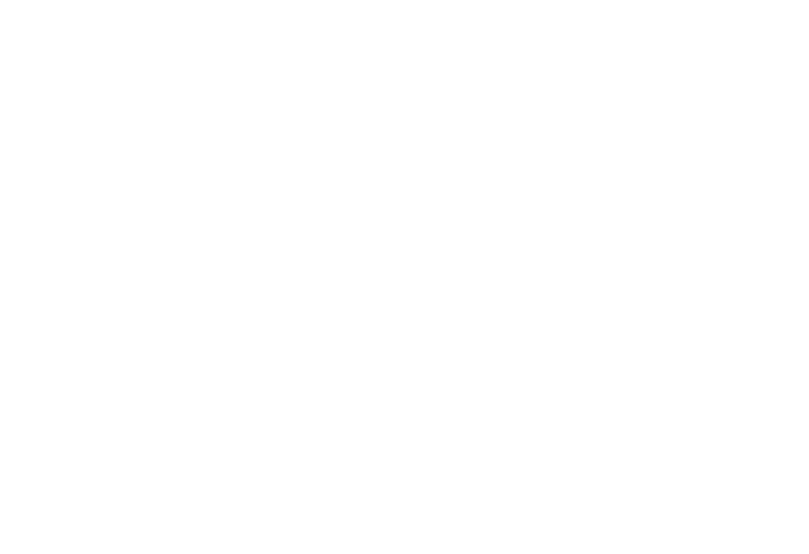
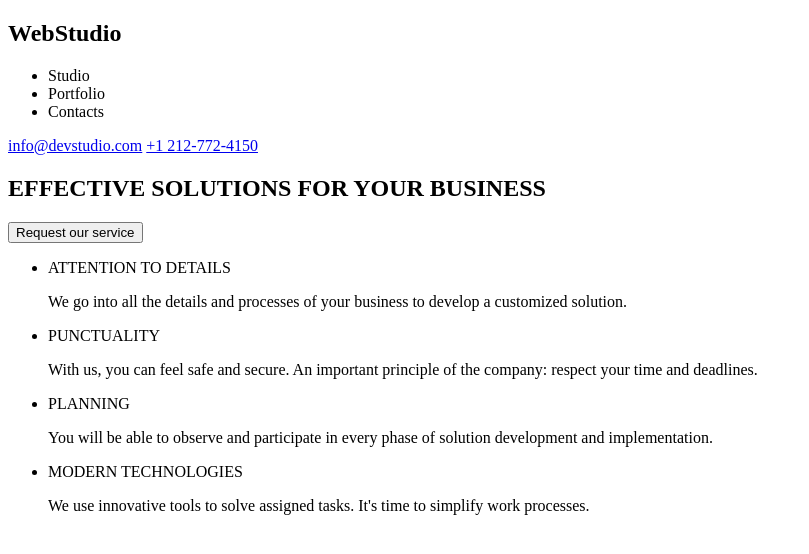
Before and after one commit to onisimsuldac/goit-markup-hw-01, a plain HTML site: page indrx.html in a window 1280 px wide. Shown: the whole page, without its empty margins (0-809 px from the left). Drawn offline with Linux system fonts and the light colour scheme.

Commit message:
Update indrx.html

```diff
--- a/indrx.html
+++ b/indrx.html
@@ -1,11 +1,53 @@
 <!DOCTYPE html>
 <html lang="en">
+
 <head>
     <meta charset="UTF-8">
     <meta name="viewport" content="width=device-width, initial-scale=1.0">
-    <title></title>
+    <title>Web Studio Homework </title>
 </head>
+
 <body>
+    <header>
+        <h2>WebStudio</h2>
+        <nav>
+            <ul>
+                <li>Studio</li>
+                <li>Portfolio</li>
+                <li>Contacts</li>
+            </ul>
+        </nav>
+        <a href="info@devstudio.com">info@devstudio.com</a>
+        <a href="tel:+1 212-772-4150">+1 212-772-4150</a>
+    </header>
+    <main>
+        <section>
+            <h1>EFFECTIVE SOLUTIONS FOR YOUR BUSINESS</h1>
+            <button>Request our service</button>
+        </section>
+        <section>
+            <ul>
+                <li>
+                    <span>ATTENTION TO DETAILS</span>
+                    <p>We go into all the details and processes of your business to develop a customized solution.</p>
+                </li>
+                <li>
+                    <span>PUNCTUALITY</span>
+                    <p>With us, you can feel safe and secure. An important principle of the company: respect your time
+                        and deadlines.</p>
+                </li>
+                <li>
+                    <span>PLANNING</span>
+                    <p>You will be able to observe and participate in every phase of solution development and
+                        implementation.</p>
+                </li>
+                <li>
+                    <span>MODERN TECHNOLOGIES</span>
+                    <p>We use innovative tools to solve assigned tasks. It's time to simplify work processes.</p>
+                </li>
+            </ul>
+        </section>
+    </main>
+</body>
 
-</body>
 </html>
```
